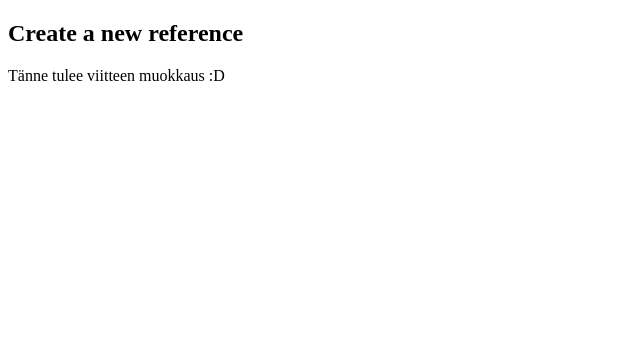
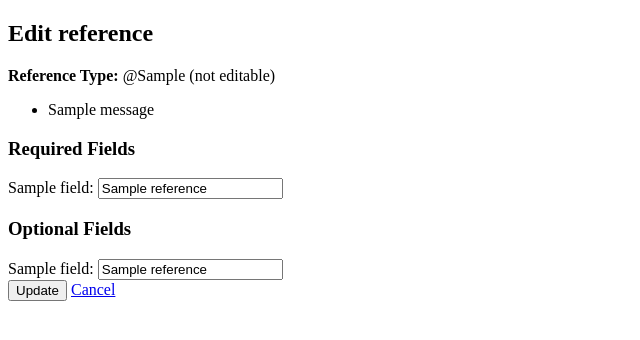
Before and after one commit to Feycry/lohtu, a Flask app: template src/templates/edit_reference.html in a window 1280 px wide. Shown: the top 340 px of the page, without its empty margins (0-640 px from the left). Run offline with Flask 3, Linux system fonts and the light colour scheme; the template is opened without the code that fills it: most values are stand-ins (such as "Sample title", 1, 10 or a date in 2020); one stand-in notice (Sample message) is shown.

Commit message:
Implement reference editing functionality

```diff
--- a/src/app.py
+++ b/src/app.py
@@ -1,6 +1,6 @@
 from flask import redirect, render_template, request, jsonify, flash
 from db_helper import reset_db, delete_reference
-from repositories.reference_repository import get_references, create_reference, get_reference_type_required_fields
+from repositories.reference_repository import get_references, create_reference, get_reference_type_required_fields, get_reference, update_reference
 from config import app, test_env
 from util import validate_reference
 
@@ -99,13 +99,113 @@ def reference_creation():
         flash(str(error))
         return  redirect("/new_reference")
 
-@app.route("/edit")
+@app.route("/edit_reference")
 def edit():
-    return render_template("edit_reference.html")
+    """Renders the form for editing an existing reference."""
+    reference_id = request.args.get("reference_id")
 
-@app.route("/edit_reference", methods=["POST"])
+    if not reference_id:
+        flash("Reference ID is required for editing.")
+        return redirect("/")
+
+    reference = get_reference(reference_id)
+
+    if not reference:
+        flash("Reference not found.")
+        return redirect("/")
+
+    # Get required fields for this reference type
+    required_fields = get_reference_type_required_fields(reference.ref_type)
+
+    # All possible fields in the form
+    all_fields = [
+        'author', 'title', 'journal', 'booktitle', 'year', 'publisher',
+        'school', 'institution', 'url', 'doi', 'editor', 'volume',
+        'number', 'series', 'pages', 'address', 'month', 'organization',
+        'edition', 'howpublished', 'note', 'type'
+    ]
+
+    # Separate required and optional fields
+    optional_fields = [field for field in all_fields if field not in required_fields]
+
+    return render_template("edit_reference.html",
+                         reference=reference,
+                         required_fields=required_fields,
+                         optional_fields=optional_fields)
+
+@app.route("/update_reference", methods=["POST"])
 def edit_reference():
-    pass
+    """Updates an existing reference with the provided form data."""
+    reference_id = request.form.get("reference_id")
+
+    if not reference_id:
+        flash("Reference ID is required for editing.")
+        return redirect("/")
+
+    # Get reference type (not editable, so get from existing reference)
+    reference = get_reference(reference_id)
+    if not reference:
+        flash("Reference not found.")
+        return redirect("/")
+
+    reference_type = reference.ref_type
+
+    # Get all possible fields
+    author = request.form.get("author")
+    title = request.form.get("title")
+    booktitle = request.form.get("booktitle")
+    year = request.form.get("year")
+    url = request.form.get("url")
+    doi = request.form.get("doi")
+    editor = request.form.get("editor")
+    volume = request.form.get("volume")
+    number = request.form.get("number")
+    series = request.form.get("series")
+    pages = request.form.get("pages")
+    address = request.form.get("address")
+    month = request.form.get("month")
+    organization = request.form.get("organization")
+    publisher = request.form.get("publisher")
+    edition = request.form.get("edition")
+    howpublished = request.form.get("howpublished")
+    institution = request.form.get("institution")
+    journal = request.form.get("journal")
+    note = request.form.get("note")
+    school = request.form.get("school")
+    type_field = request.form.get("type")
+
+    try:
+        validate_reference(title)
+        update_reference(
+            reference_id=reference_id,
+            reference_type=reference_type,
+            author=author,
+            title=title,
+            booktitle=booktitle,
+            year=year,
+            url=url,
+            doi=doi,
+            editor=editor,
+            volume=volume,
+            number=number,
+            series=series,
+            pages=pages,
+            address=address,
+            month=month,
+            organization=organization,
+            publisher=publisher,
+            edition=edition,
+            howpublished=howpublished,
+            institution=institution,
+            journal=journal,
+            note=note,
+            school=school,
+            type=type_field
+        )
+        return redirect("/")
+    except Exception as error:
+        flash(str(error))
+        return redirect(f"/edit_reference?reference_id={reference_id}")
 
 # testausta varten oleva reitti
 if test_env:
--- a/src/entities/reference.py
+++ b/src/entities/reference.py
@@ -29,6 +29,10 @@ class Reference:
         self.note = note
         self.school = school
         self.type = type
+
+    def __getitem__(self, key):
+        """Allow dictionary-style access to attributes."""
+        return getattr(self, key, None)
 
     def __str__(self):
         parts = []
--- a/src/templates/edit_reference.html
+++ b/src/templates/edit_reference.html
@@ -6,9 +6,44 @@ Edit reference
 
 {% block body %}
 
-<h2>Create a new reference</h2>
-<p>
-    Tänne tulee viitteen muokkaus :D
-</p>
+<h2>Edit reference</h2>
+
+<p><strong>Reference Type:</strong> @{{ reference.ref_type }} (not editable)</p>
+
+<form action="/update_reference" method="post">
+  <input type="hidden" name="reference_id" value="{{ reference.id }}">
+  {% with messages = get_flashed_messages() %}
+    {% if messages %}
+      <ul>
+      {% for message in messages %}
+        <li>{{ message }}</li>
+      {% endfor %}
+      </ul>
+    {% endif %}
+  {% endwith %}
+
+  {% if required_fields %}
+  <h3>Required Fields</h3>
+  {% for field in required_fields %}
+  <label for="{{ field }}">{{ field.capitalize() }}:</label>
+  <input type="text" name="{{ field }}" id="{{ field }}" value="{{ reference[field] or '' }}" required>
+  <br>
+  {% endfor %}
+  {% endif %}
+
+  {% if optional_fields %}
+  <h3>Optional Fields</h3>
+  {% for field in optional_fields %}
+  <label for="{{ field }}">{{ field.capitalize() }}:</label>
+  <input type="text" name="{{ field }}" id="{{ field }}" value="{{ reference[field] or '' }}">
+  <br>
+  {% endfor %}
+  {% endif %}
+
+  <button type="submit">
+    Update
+  </button>
+  <a href="/">Cancel</a>
+</form>
 
 {% endblock %}
```
Also changed, not shown: src/repositories/reference_repository.py (+85 -0 lines).
